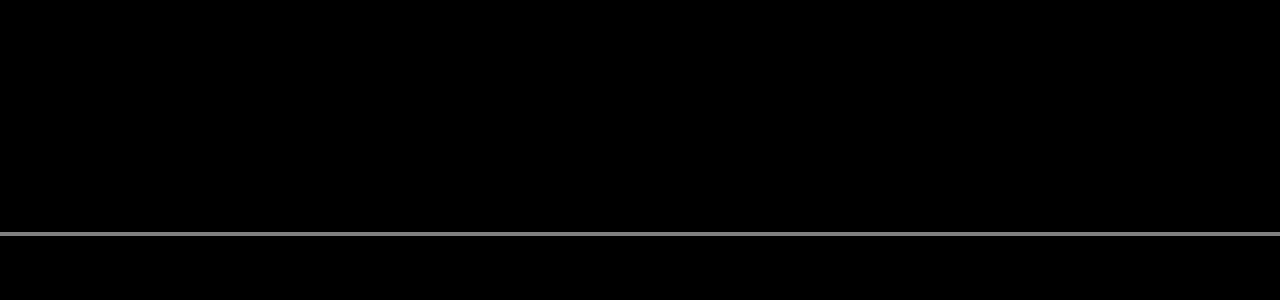
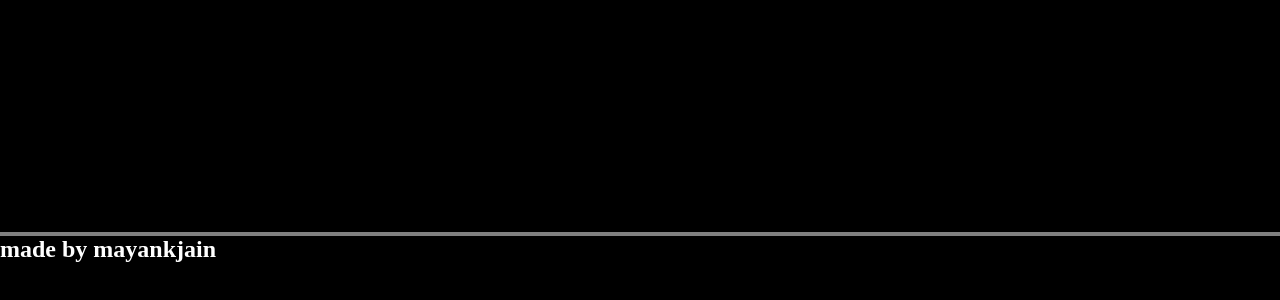
Before and after one commit to jainmayank12566/netflixclone, a plain HTML site: page index.html in a window 1280 px wide. Shown: the part 5008-5308 px from the top of the page. Drawn offline with Linux system fonts and the light colour scheme.

Commit message:
firstcommit

```diff
--- a/index.html
+++ b/index.html
@@ -181,7 +181,7 @@
         </div>
       </section>
       <section>
-
+        <h1>made by mayankjain</h1>
       </section>
     </main>
     <script src="script.js"></script>
```
